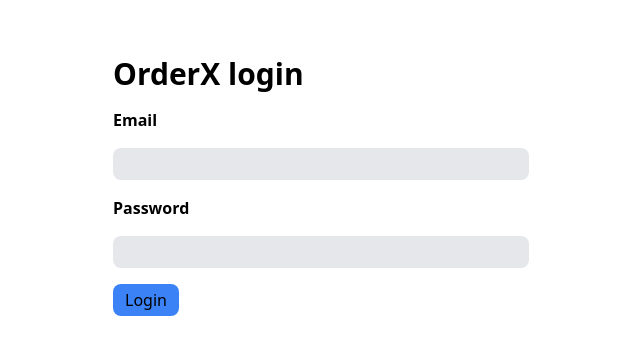
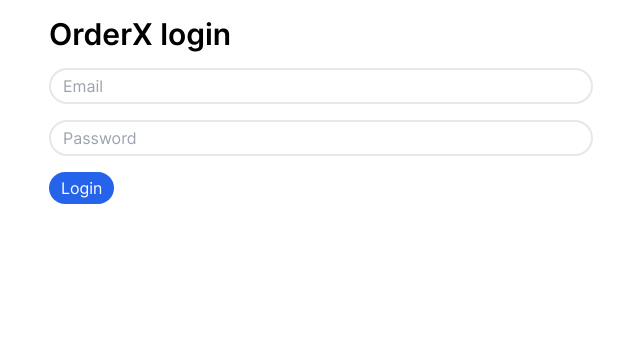
Before and after one commit to shamwela/orderx, a Nuxt app in the folder client/: page /login in a window 1280 px wide. Shown: the top 354 px of the page, without its empty margins (319-959 px from the left). Built offline with nearby package versions, Linux system fonts and the light colour scheme.

Commit message:
Improve design

```diff
--- a/client/assets/css/tailwind.css
+++ b/client/assets/css/tailwind.css
@@ -2,16 +2,18 @@
 @tailwind components;
 @tailwind utilities;
 
-@layer base {
-  html {
-    @apply p-2;
+@font-face {
+  font-family: 'Inter';
+  src: local('Inter'), url('/inter.woff2') format('woff2');
+  font-weight: 400 600;
+  font-display: swap;
 }
 
 h1,
 h2,
 h3,
 label {
-    @apply font-bold;
+  @apply font-semibold;
 }
 
 input[type='radio'] + label {
@@ -25,27 +27,26 @@
 }
 
 a {
-    @apply text-blue-500 hover:underline;
+  @apply text-accent hover:underline;
 }
 
 input {
-    @apply bg-gray-200;
+  @apply outline-none border-2 focus:border-2 focus:border-accent;
 }
 
 button,
 button[type='submit'],
 .button,
 input {
-    @apply rounded-lg px-3 py-1;
+  @apply rounded-full px-3 py-1;
 }
 
 button,
 button[type='submit'],
 .button {
-    @apply bg-blue-500 text-black hover:no-underline hover:bg-blue-400 disabled:cursor-not-allowed max-w-fit;
+  @apply bg-accent text-white hover:no-underline hover:bg-blue-500 disabled:cursor-not-allowed max-w-fit;
 }
 
 .danger {
-    @apply bg-red-500 hover:bg-red-400;
+  @apply bg-red-600 hover:bg-red-500;
 }
-}
--- a/client/components/EmailInputGroup.vue
+++ b/client/components/EmailInput.vue
@@ -1,8 +1,8 @@
 <template>
-  <label for="email">Email</label>
   <input
     name="email"
-    id="email"
+    placeholder="Email"
+    aria-label="Email"
     type="email"
     minlength="3"
     maxlength="254"
--- a/client/components/Navigation.vue
+++ b/client/components/Navigation.vue
@@ -10,11 +10,14 @@ async function logout() {
 </script>
 
 <template>
-  <nav class="flex gap-x-8 justify-center items-center p-4">
+  <nav
+    v-if="jwt"
+    class="flex gap-x-8 justify-center items-center px-4 py-3 bg-gray-200"
+  >
     <NuxtLink v-if="role === 'admin'" to="/product">Products</NuxtLink>
     <NuxtLink v-if="role === 'admin'" to="/user">User</NuxtLink>
     <NuxtLink v-if="role === 'cashier'" to="/cashier">Cashier page</NuxtLink>
     <NuxtLink v-if="role === 'cook'" to="/cook">Cook page</NuxtLink>
-    <button v-if="jwt" @click="logout" class="danger">Logout</button>
+    <button @click="logout" class="danger">Logout</button>
   </nav>
 </template>
--- a/client/components/PasswordInputGroup.vue
+++ b/client/components/PasswordInput.vue
@@ -1,8 +1,8 @@
 <template>
-  <label for="password">Password</label>
   <input
     name="password"
-    id="password"
+    placeholder="Password"
+    aria-label="Password"
     type="password"
     minlength="8"
     maxlength="100"
--- a/client/layouts/default.vue
+++ b/client/layouts/default.vue
@@ -1,6 +1,6 @@
 <template>
   <Navigation />
-  <main class="mx-auto max-w-md flex flex-col gap-y-4 p-4">
+  <main class="mx-auto max-w-xl flex flex-col gap-y-4 p-4">
     <slot />
   </main>
 </template>
--- a/client/pages/cashier.vue
+++ b/client/pages/cashier.vue
@@ -58,8 +58,7 @@ async function order(event: Event) {
     return
   }
 
-  cart.value = []
-  alert('Order successful.')
+  window.location.reload()
 }
 </script>
 
--- a/client/pages/index.vue
+++ b/client/pages/index.vue
@@ -6,6 +6,7 @@ useTitle('OrderX')
   <main class="flex justify-center">
     <div class="flex flex-col gap-y-4 items-center">
       <h1>OrderX</h1>
+      <p>Restaurant management app</p>
       <div class="flex flex-col gap-y-[inherit] items-center">
         <NuxtLink to="/register" class="button">Register</NuxtLink>
         <NuxtLink to="/login" class="button">Login</NuxtLink>
--- a/client/pages/login.vue
+++ b/client/pages/login.vue
@@ -36,8 +36,8 @@ async function login(event: Event) {
 <template>
   <h1>OrderX login</h1>
   <form @submit.prevent="login" class="flex flex-col gap-y-4">
-    <EmailInputGroup />
-    <PasswordInputGroup />
+    <EmailInput />
+    <PasswordInput />
     <button type="submit">
       <span v-if="pending">Logging in...</span>
       <span v-else>Login</span>
--- a/client/pages/register.vue
+++ b/client/pages/register.vue
@@ -31,16 +31,16 @@ async function registerAccount(event: Event) {
 <template>
   <h1>OrderX register</h1>
   <form @submit.prevent="registerAccount" class="flex flex-col gap-y-4">
-    <label for="restaurantName">Restaurant name</label>
     <input
       name="restaurantName"
-      id="restaurantName"
+      placeholder="Restaurant name"
+      aria-label="Restaurant name"
       type="text"
       maxlength="20"
       required
     />
-    <EmailInputGroup />
-    <PasswordInputGroup />
+    <EmailInput />
+    <PasswordInput />
     <button type="submit">
       <span v-if="pending">Registering...</span>
       <span v-else>Register</span>
--- a/client/pages/user/index.vue
+++ b/client/pages/user/index.vue
@@ -31,7 +31,7 @@ async function deleteUser(id: string) {
     <NuxtLink to="/user/create" class="button">Create a new user</NuxtLink>
 
     <div v-for="{ id, name, email } in users" class="flex gap-x-8 items-center">
-      <span>{{ name }}</span>
+      <span class="mr-auto">{{ name }}</span>
       <span>{{ email }}</span>
       <NuxtLink :to="'/user/update/' + id">Edit</NuxtLink>
       <button @click="deleteUser(id)" class="danger">Delete</button>
--- a/client/tailwind.config.js
+++ b/client/tailwind.config.js
@@ -1,4 +1,16 @@
+const { fontFamily } = require('tailwindcss/defaultTheme')
+
 /** @type {import('tailwindcss').Config} */
 module.exports = {
   content: ['./components/**/*.vue', './layouts/**/*.vue', './pages/**/*.vue'],
+  theme: {
+    extend: {
+      fontFamily: {
+        sans: ['Inter', ...fontFamily.sans],
+      },
+      colors: {
+        accent: '#2563eb',
+      },
+    },
+  },
 }
```
Also changed, not shown: client/public/inter.woff2 (added). Lines whose indentation alone changed are shown as unchanged.
